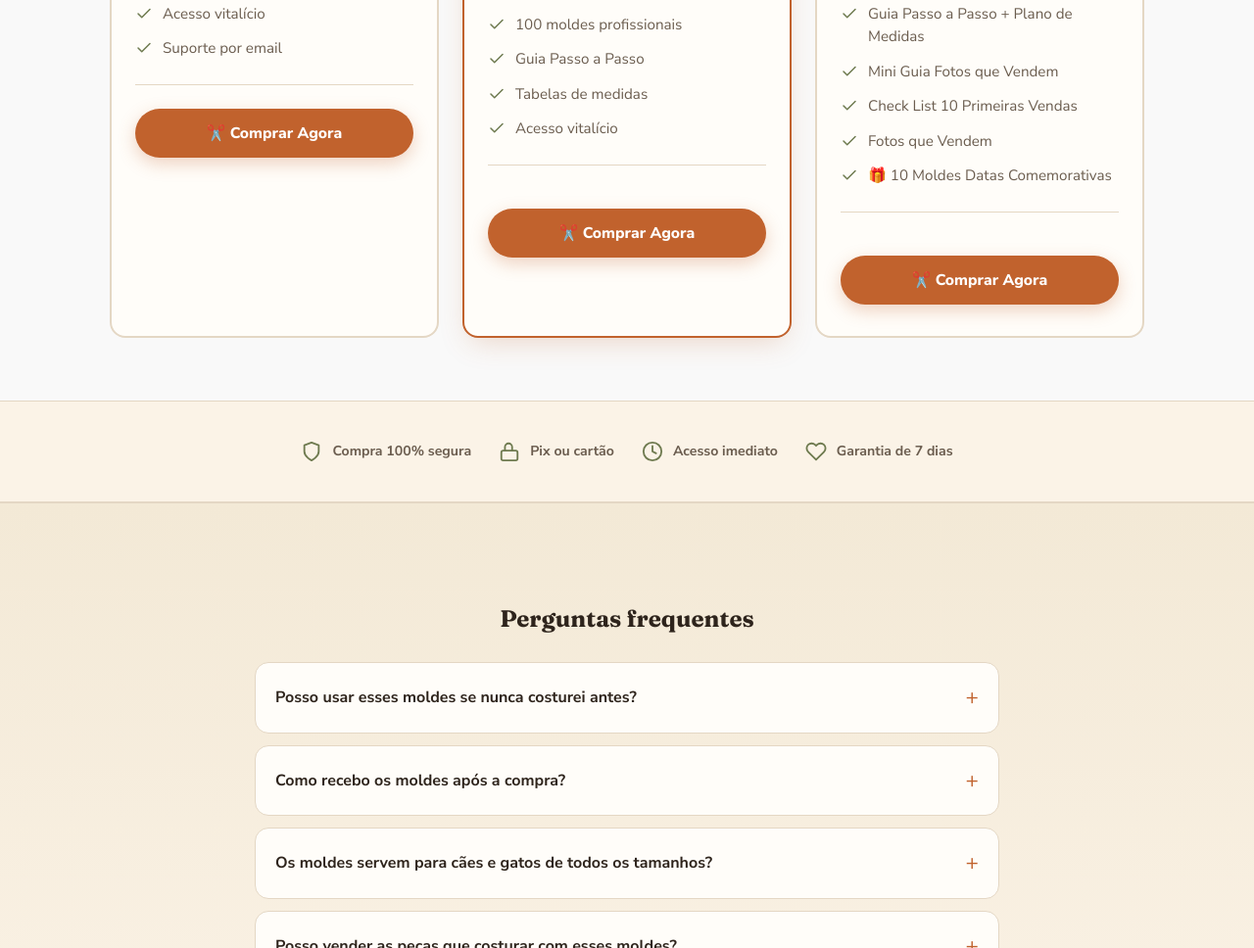
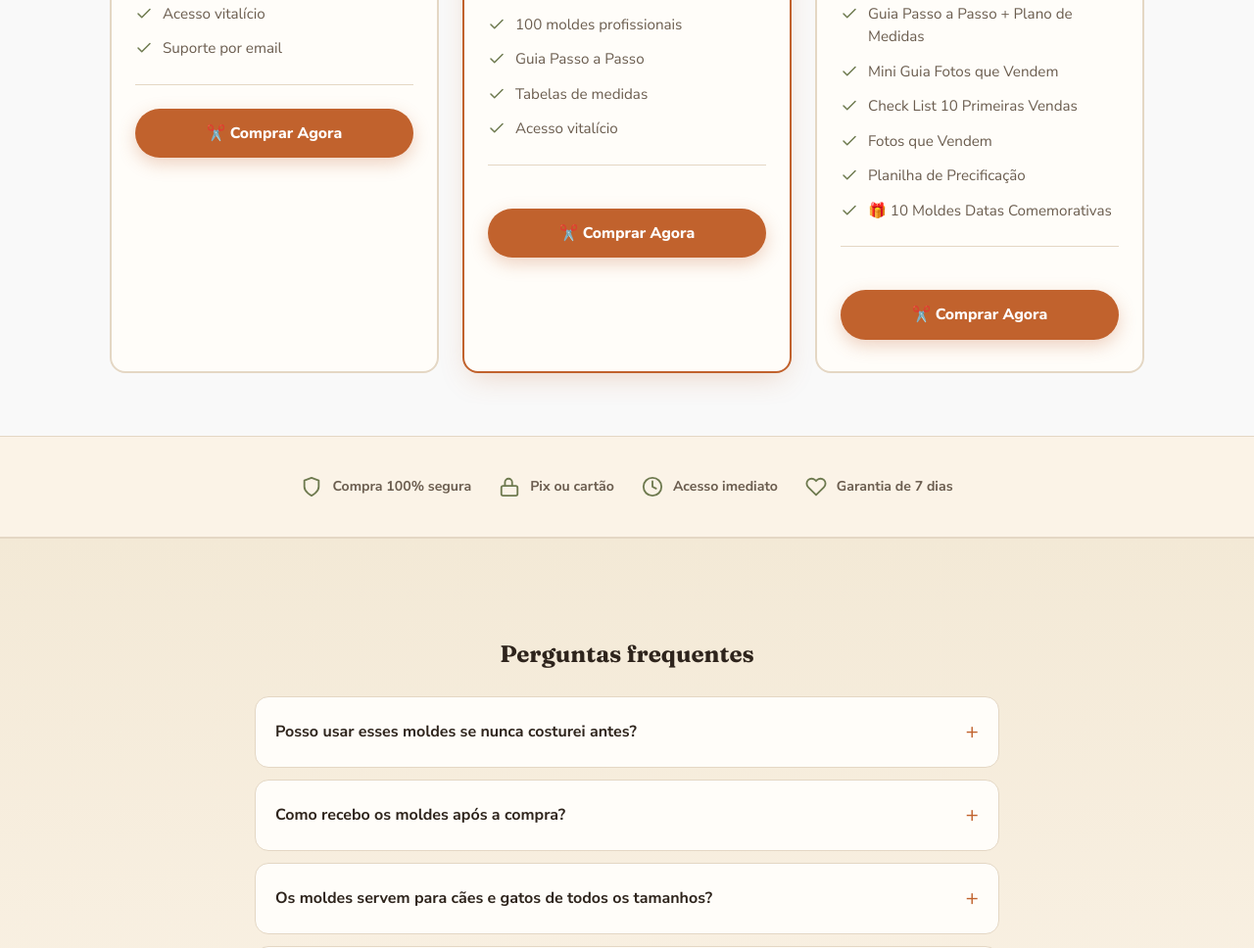
Before and after one commit to rafaelrdasilva2020-coder/guiapet, a plain HTML site: page index.html in a window 1280 px wide. Shown: the part 5307-6275 px from the top of the page at 98% size. Drawn offline with Linux system fonts and the light colour scheme.

Commit message:
Add files via upload

```diff
--- a/index.html
+++ b/index.html
@@ -568,6 +568,7 @@
           <li><svg viewBox="0 0 24 24" fill="none" stroke="currentColor" stroke-width="2" stroke-linecap="round" stroke-linejoin="round"><polyline points="20 6 9 17 4 12"></polyline></svg> Mini Guia Fotos que Vendem</li>
           <li><svg viewBox="0 0 24 24" fill="none" stroke="currentColor" stroke-width="2" stroke-linecap="round" stroke-linejoin="round"><polyline points="20 6 9 17 4 12"></polyline></svg> Check List 10 Primeiras Vendas</li>
           <li><svg viewBox="0 0 24 24" fill="none" stroke="currentColor" stroke-width="2" stroke-linecap="round" stroke-linejoin="round"><polyline points="20 6 9 17 4 12"></polyline></svg> Fotos que Vendem</li>
+          <li><svg viewBox="0 0 24 24" fill="none" stroke="currentColor" stroke-width="2" stroke-linecap="round" stroke-linejoin="round"><polyline points="20 6 9 17 4 12"></polyline></svg> Planilha de Precificação</li>
           <li><svg viewBox="0 0 24 24" fill="none" stroke="currentColor" stroke-width="2" stroke-linecap="round" stroke-linejoin="round"><polyline points="20 6 9 17 4 12"></polyline></svg> 🎁 10 Moldes Datas Comemorativas</li>
         </ul>
         <a href="https://pay.cakto.com.br/3dbzhps_968410" class="btn" style="width:100%; display:inline-block; margin-top:20px;">✂️ Comprar Agora</a>
```
